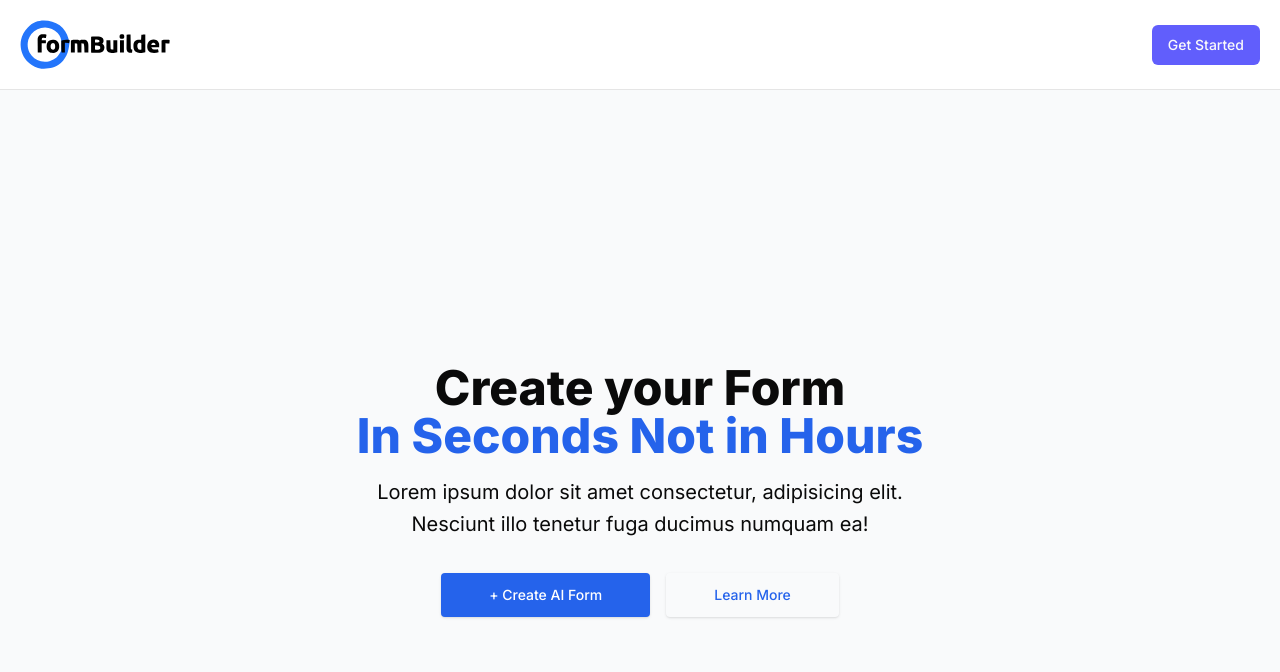
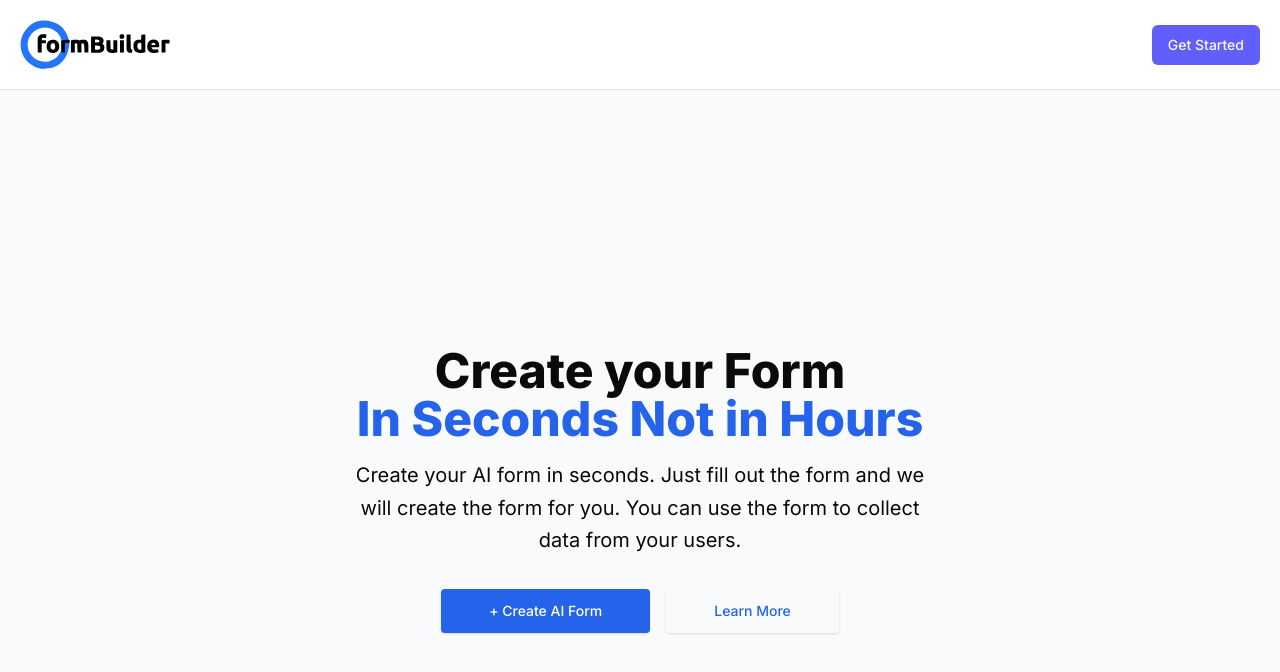
Before and after one commit to riteshp2008/AiFormBuilder, a Next.js app: page / in a window 1280 px wide. Shown: the top 672 px of the page. Built offline with nearby package versions, Linux system fonts and the light colour scheme; no server answers.

Commit message:
Hero Description Changes

```diff
--- a/app/_components/Hero.jsx
+++ b/app/_components/Hero.jsx
@@ -20,8 +20,9 @@ function Hero() {
             </h1>
 
             <p className="mt-4 sm:text-xl/relaxed">
-              Lorem ipsum dolor sit amet consectetur, adipisicing elit. Nesciunt
-              illo tenetur fuga ducimus numquam ea!
+              Create your AI form in seconds. Just fill out the form and we will
+              create the form for you. You can use the form to collect data from
+              your users.
             </p>
 
             <div className="mt-8 flex flex-wrap justify-center gap-4">
```
